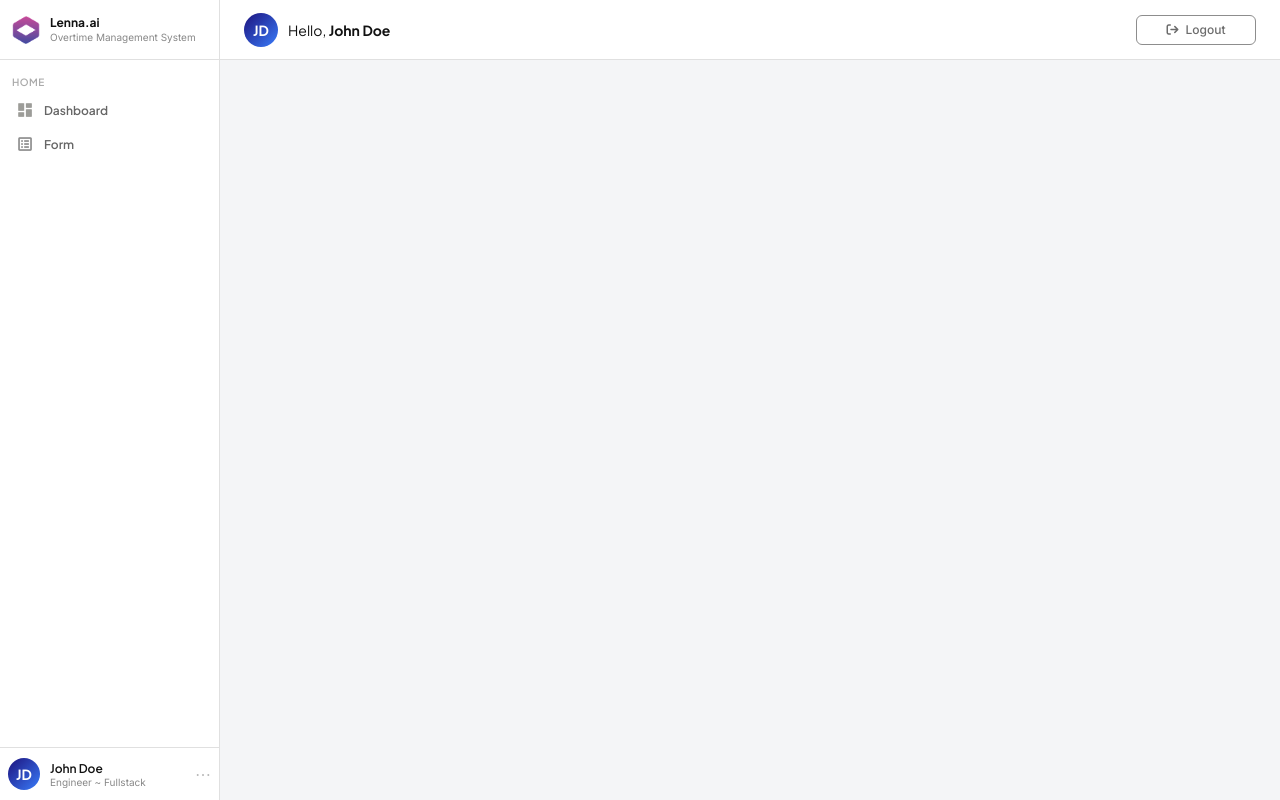
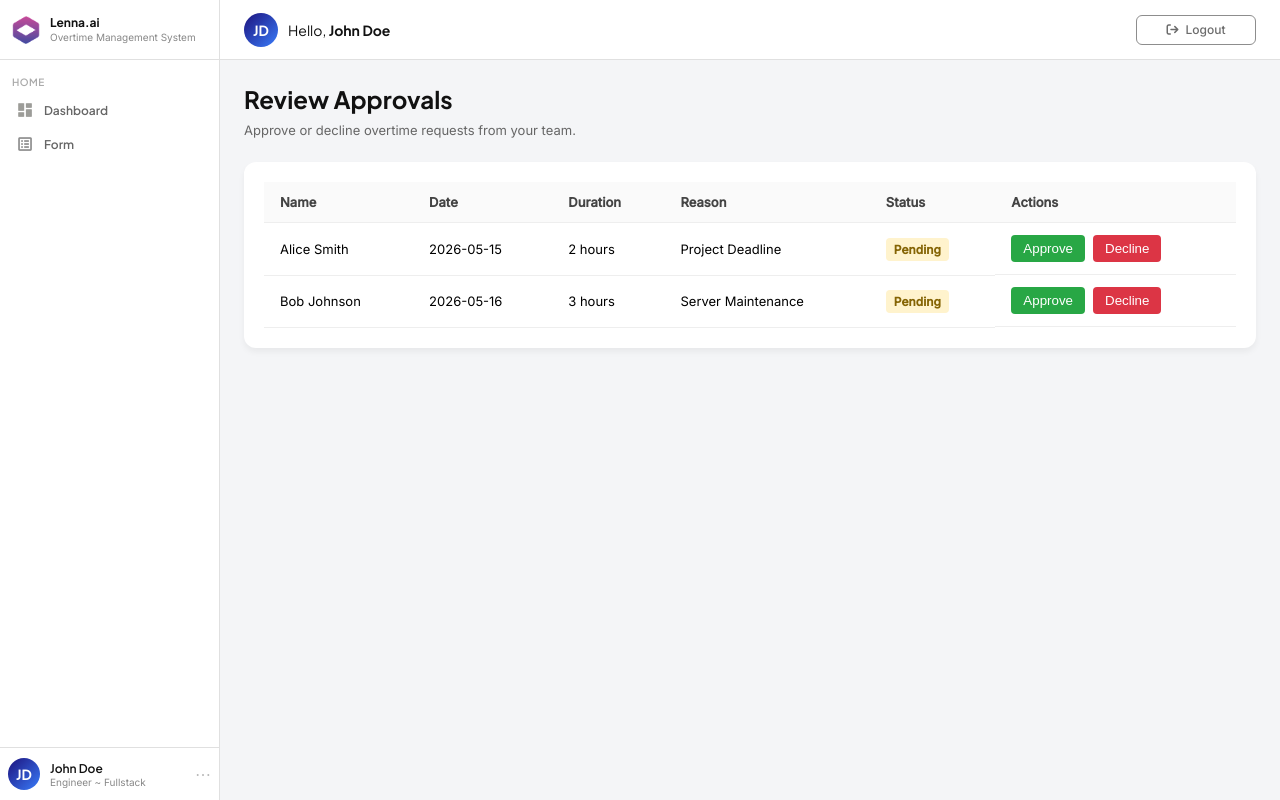
Before and after one commit to Alkiro-bit/OMS-Lenna.ai, a Vue app in the folder oms-project/: page /review-approvals in a window 1280 px wide. Built offline with nearby package versions, Linux system fonts and the light colour scheme.

Commit message:
perubahan nama File & pengaturan Folder -> rapih, & sedikit role PM

```diff
--- a/oms-project/src/App.vue
+++ b/oms-project/src/App.vue
@@ -52,7 +52,7 @@
 
     <!-- MAIN CONTENT -->
     <div class="main-content">
-      <!-- TOPBAR (dipindah dari Dashboard.vue) -->
+      <!-- TOPBAR-->
       <header class="topbar" v-if="currentRoute !== '/'">
         <div class="topbar-left">
           <div class="avatar avatar-md">{{ getInitials(account.name) }}</div>
@@ -64,7 +64,7 @@
         </button>
       </header>
 
-      <!-- TEMPAT KONTEN HALAMAN (Dashboard, Form, dll) -->
+      <!-- -->
       <div class="page-content">
         <router-view :account="account" />
       </div>
@@ -115,7 +115,9 @@ const account = ref({
 // ============================================================
 // NAVIGATION
 // ============================================================
-const navItems = ref([
+const navItems = computed(() => {
+  const role = window.localStorage.getItem('role');
+  const items = [
     {
       name: 'dashboard',
       label: 'Dashboard',
@@ -128,7 +130,19 @@ const navItems = ref([
       path: '/form',
       icon: '/icons/mdi_form-outline.png'
     }
-])
+  ];
+
+  if (role === 'product_manager') {
+    items.push({
+      name: 'review-approvals',
+      label: 'Review Approvals',
+      path: '/review-approvals',
+      icon: '/icons/material-symbols_dashboard-rounded.png' // You can change this icon later
+    });
+  }
+
+  return items;
+})
 
 const currentRoute = computed(() => route.path)
 
--- a/oms-project/src/components/main/LoginPage.vue
+++ b/oms-project/src/components/main/LoginPage.vue
@@ -98,17 +98,17 @@ const remember = ref(false)
 // dummy users
 const users = [
   {
-    email: 'employee@lenna.com',
+    email: 'employee@lenna.ai',
     password: '123',
     role: 'employee'
   },
   {
-    email: 'pm@lenna.com',
+    email: 'pm@lenna.ai',
     password: '123',
     role: 'product_manager'
   },
   {
-    email: 'hr@lenna.com',
+    email: 'hr@lenna.ai',
     password: '123',
     role: 'hr'
   }
@@ -133,7 +133,7 @@ const login = () => {
 
   localStorage.setItem('role', user.role)
 
-  if (user.role === 'employee') {
+  if (user.role === 'employee' || user.role === 'product_manager') {
     window.localStorage.setItem('token', 'blalblalva');
     window.location.href ='/dashboard'
   } else {
--- /dev/null
+++ b/oms-project/src/components/main/pm/ReviewApprovals.vue
@@ -0,0 +1,146 @@
+<template>
+  <div class="review-approvals">
+    <div class="header">
+      <h2>Review Approvals</h2>
+      <p>Approve or decline overtime requests from your team.</p>
+    </div>
+
+    <div class="table-container">
+      <table>
+        <thead>
+          <tr>
+            <th>Name</th>
+            <th>Date</th>
+            <th>Duration</th>
+            <th>Reason</th>
+            <th>Status</th>
+            <th>Actions</th>
+          </tr>
+        </thead>
+        <tbody>
+          <tr v-for="(request, index) in pendingRequests" :key="index">
+            <td>{{ request.name }}</td>
+            <td>{{ request.date }}</td>
+            <td>{{ request.duration }} hours</td>
+            <td>{{ request.reason }}</td>
+            <td><span class="status pending">{{ request.status }}</span></td>
+            <td class="actions">
+              <button class="approve-btn" @click="approve(request)">Approve</button>
+              <button class="decline-btn" @click="decline(request)">Decline</button>
+            </td>
+          </tr>
+          <tr v-if="pendingRequests.length === 0">
+            <td colspan="6" class="text-center">No pending overtime requests.</td>
+          </tr>
+        </tbody>
+      </table>
+    </div>
+  </div>
+</template>
+
+<script setup>
+import { ref } from 'vue';
+
+// Dummy data for now
+const pendingRequests = ref([
+  { id: 1, name: 'Alice Smith', date: '2026-05-15', duration: 2, reason: 'Project Deadline', status: 'Pending' },
+  { id: 2, name: 'Bob Johnson', date: '2026-05-16', duration: 3, reason: 'Server Maintenance', status: 'Pending' }
+]);
+
+const approve = (request) => {
+  request.status = 'Approved';
+  alert(`Approved overtime for ${request.name}`);
+};
+
+const decline = (request) => {
+  request.status = 'Declined';
+  alert(`Declined overtime for ${request.name}`);
+};
+</script>
+
+<style scoped>
+.review-approvals {
+  padding: 24px;
+  background: #f4f5f7;
+  min-height: 100%;
+}
+
+.header {
+  margin-bottom: 24px;
+}
+
+.header h2 {
+  font-size: 24px;
+  color: #111;
+  font-family: 'Plus Jakarta Sans', sans-serif;
+  margin-bottom: 8px;
+}
+
+.header p {
+  color: #666;
+}
+
+.table-container {
+  background: #fff;
+  border-radius: 12px;
+  padding: 20px;
+  box-shadow: 0 4px 6px rgba(0,0,0,0.05);
+  overflow-x: auto;
+}
+
+table {
+  width: 100%;
+  border-collapse: collapse;
+}
+
+th, td {
+  padding: 12px 16px;
+  text-align: left;
+  border-bottom: 1px solid #eee;
+}
+
+th {
+  font-weight: 600;
+  color: #444;
+  background-color: #fafafa;
+}
+
+.status {
+  padding: 4px 8px;
+  border-radius: 4px;
+  font-size: 12px;
+  font-weight: 600;
+}
+
+.status.pending {
+  background-color: #fff3cd;
+  color: #856404;
+}
+
+.actions {
+  display: flex;
+  gap: 8px;
+}
+
+.approve-btn, .decline-btn {
+  padding: 6px 12px;
+  border: none;
+  border-radius: 4px;
+  cursor: pointer;
+  font-weight: 500;
+}
+
+.approve-btn {
+  background-color: #28a745;
+  color: white;
+}
+
+.decline-btn {
+  background-color: #dc3545;
+  color: white;
+}
+
+.text-center {
+  text-align: center;
+}
+</style>
--- a/oms-project/src/components/main/employee/Dashboard.vue
+++ b/oms-project/src/components/main/shared/Dashboard.vue
@@ -20,6 +20,7 @@
           <table>
             <thead>
               <tr>
+                <th v-if="userRole === 'product_manager'">Name</th>
                 <th>Task</th>
                 <th>Date</th>
                 <th>Duration</th>
@@ -35,6 +36,7 @@
                 tabindex="0"
                 @keydown.enter="openDetailModal(row)"
               >
+                <td v-if="userRole === 'product_manager'">{{ row.employeeName || 'Karyawan' }}</td>
                 <td>{{ row.task }}</td>
                 <td>{{ formatDate(row.date) }}</td>
                 <td>{{ row.hours }} Hour</td>
@@ -51,7 +53,7 @@
       </div>
     </div>
 
-    <!-- MODAL DETAIL (tetap di sini karena spesifik halaman Dashboard) -->
+    <!-- MODAL DETAIL -->
     <Teleport to="body">
       <Transition name="overlay-fade">
         <div
@@ -166,6 +168,8 @@ import { ref, computed, onMounted, onUnmounted } from 'vue'
 import { useRoute } from 'vue-router'
 import { overtimeList } from '../../../store/overtimeStore'
 
+const userRole = ref(window.localStorage.getItem('role'));
+
 // Kita perlu akses account dari parent? Atau gunakan state management / provide-inject?
 // Solusi sederhana: defineProps atau bisa juga pake composable.
 // Tapi karena account ada di App.vue (parent), kita bisa terima via props.
@@ -181,14 +185,24 @@ const props = defineProps({
 
 const route = useRoute()
 
-// Stats cards
-const statsCards = ref([
-  { key: 'totalJam', value: 52, label: 'Total Jam Lembur' },
-  { key: 'pengajuan', value: 10, label: 'Pengajuan Lembur' },
-  { key: 'approved', value: 6, label: 'Lembur di Approve' },
-  { key: 'pending', value: 3, label: 'Pending' },
-  { key: 'declined', value: 1, label: 'Declined' }
-])
+// STATS CARD SUMMARIES (Logic Perhitungan Stats Card).
+const statsCards = computed(() => {
+  const list = overtimeList.value || [];
+
+  const totalJam = list.reduce((sum, item) => sum + Number(item.hours || 0), 0);
+  const pengajuan = list.length;
+  const approved = list.filter(item => item.status === 'Approved').length;
+  const pending = list.filter(item => item.status === 'Pending').length;
+  const declined = list.filter(item => item.status === 'Declined').length;
+
+  return [
+    { key: 'totalJam', value: totalJam, label: 'Total Jam Lembur' },
+    { key: 'pengajuan', value: pengajuan, label: 'Pengajuan Lembur' },
+    { key: 'approved', value: approved, label: 'Lembur di Approve' },
+    { key: 'pending', value: pending, label: 'Pending' },
+    { key: 'declined', value: declined, label: 'Declined' }
+  ];
+})
 
 
 
--- a/oms-project/src/router/index.js
+++ b/oms-project/src/router/index.js
@@ -1,12 +1,14 @@
 import { createRouter, createWebHistory } from 'vue-router'
 import LoginPage from '../components/main/LoginPage.vue'
-import Dashboard from '../components/main/employee/Dashboard.vue'
-import Form from '../components/main/employee/Form.vue'
+import Dashboard from '../components/main/shared/Dashboard.vue'
+import Form from '../components/main/shared/OvertimeForm.vue'
+import ReviewApprovals from '../components/main/pm/ReviewApprovals.vue'
 
 const routes = [
   { path: '/', name: 'Login', component: LoginPage },
   { path: '/dashboard', name: 'Dashboard', component: Dashboard },
   { path: '/form', name: 'Form', component: Form },
+  { path: '/review-approvals', name: 'Review Approvals', component: ReviewApprovals },
 ]
 
 const router = createRouter({
```
Also changed, not shown: oms-project/src/components/main/shared/OvertimeForm.vue (renamed from oms-project/src/components/main/employee/Form.vue). Lines whose indentation alone changed are shown as unchanged.
